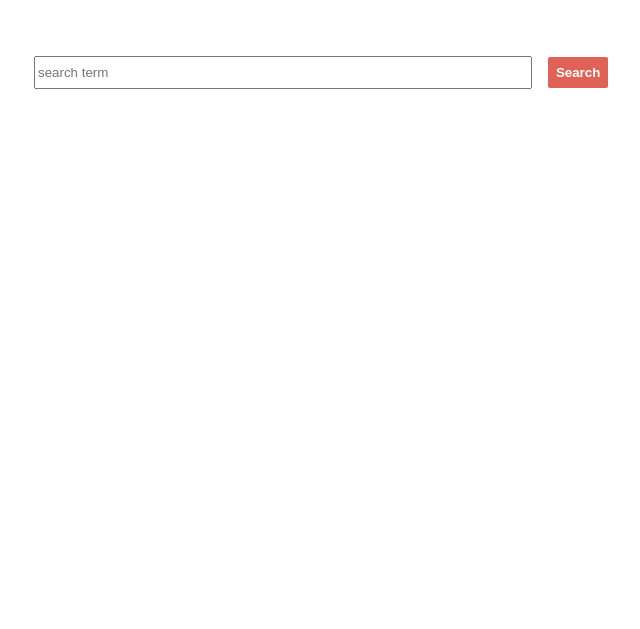
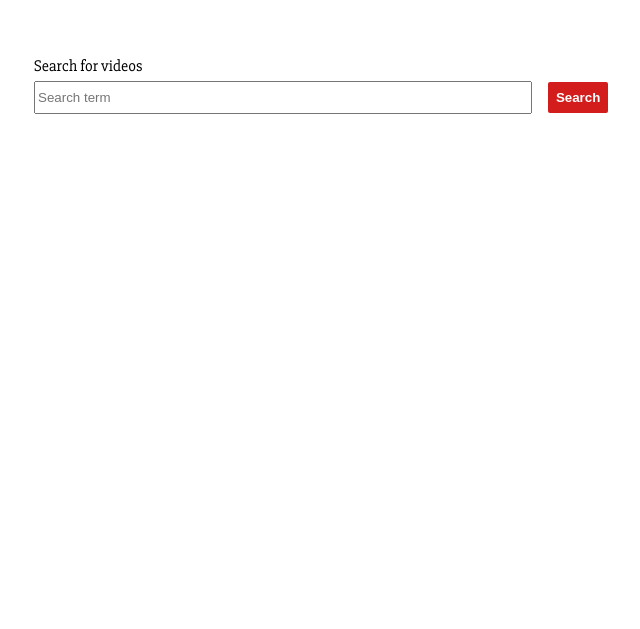
Before and after one commit to Tezza1/thinkful_tube_a11y_refactor, a plain HTML site: page index.html in a window 1280 px wide. Shown: the part 171-800 px from the top of the page, without its empty margins (300-940 px from the left). Drawn offline with nearby package versions, Linux system fonts and the light colour scheme; no server answers.

Commit message:
axe changes

```diff
--- a/css/styles.css
+++ b/css/styles.css
@@ -33,13 +33,18 @@ fieldset {
     padding: 0.5em;
 }
 
+label {
+    display: block;
+    margin-bottom: 0.3em;
+}
+
 #input-searchTerms {
     height: 2em;
     width: 80%;
 }
 
 input[type="submit"] {
-    background-color: #e06256;
+    background-color: #d31d1d;
     border: none;
     padding: 0.6em;
     margin-left: 1em;
@@ -68,7 +73,6 @@ i {
     text-align: center;
 }
 
-
 @media only screen and (max-width: 880px) {
     #input-searchTerms {
         width: 50%;
--- a/index.html
+++ b/index.html
@@ -18,7 +18,8 @@
         <main role='main'>
             <form>
                 <fieldset>
-                    <input type='text' name='search' id='input-searchTerms' placeholder='search term' required>
+                    <label for="input-searchTerms">Search for videos</label>
+                    <input type='text' name='search' id='input-searchTerms' placeholder='Search term' required>
                     <input type='submit' value="Search" id='button-getVideos'>
                 </fieldset>
             </form>
--- a/js/script.js
+++ b/js/script.js
@@ -47,7 +47,7 @@ function displayResults(search_results) {
             <p>${result.snippet.description}</p>
             <p>Channel: ${result.snippet.channelTitle}</p>
             <p>Published: ${result.snippet.publishedAt}</p>
-            <iframe src="https://www.youtube.com/embed/${result.id.videoId}" allow="autoplay; encrypted-media" width="350" height="200" frameborder="0" allowFullScreen></iframe>`
+            <iframe src="https://www.youtube.com/embed/${result.id.videoId}" title="Embeded YouTube Video ${result.snippet.title}" allow="autoplay; encrypted-media" width="350" height="200" frameborder="0" allowFullScreen></iframe>`
     });
     $('.search-results').html(resultString);
 }
```
